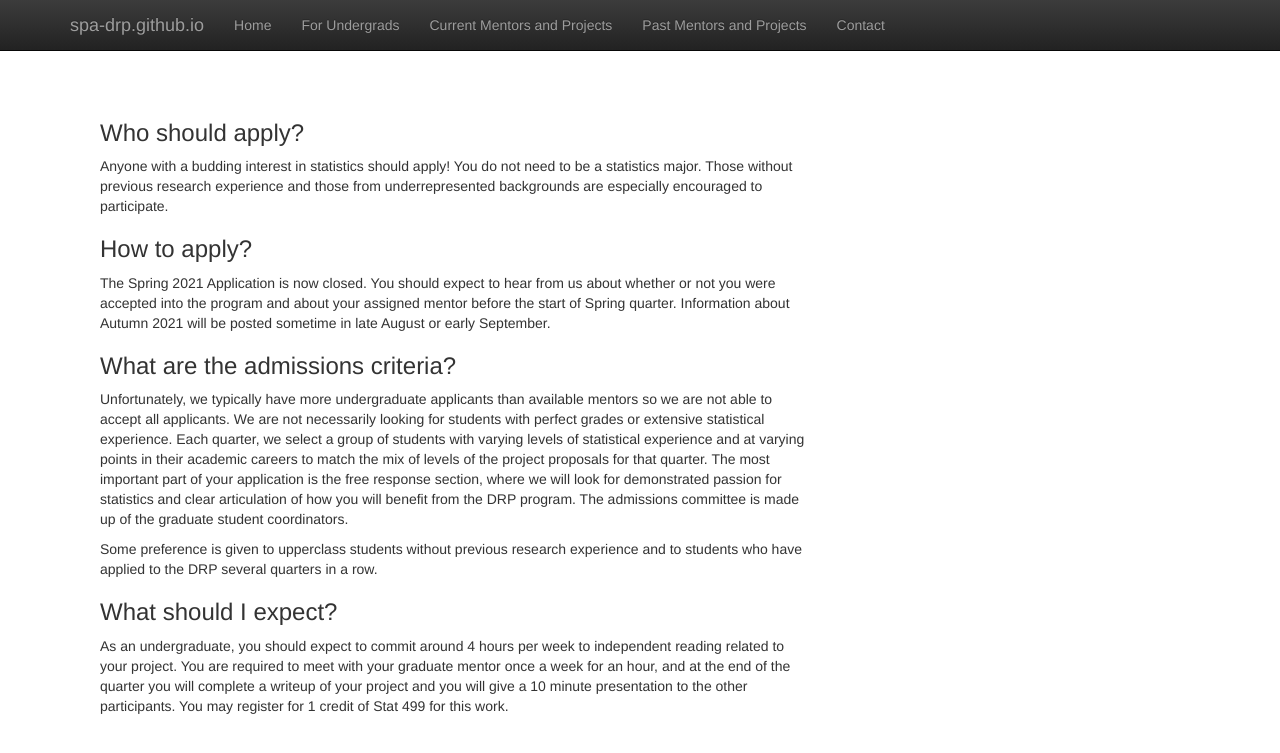
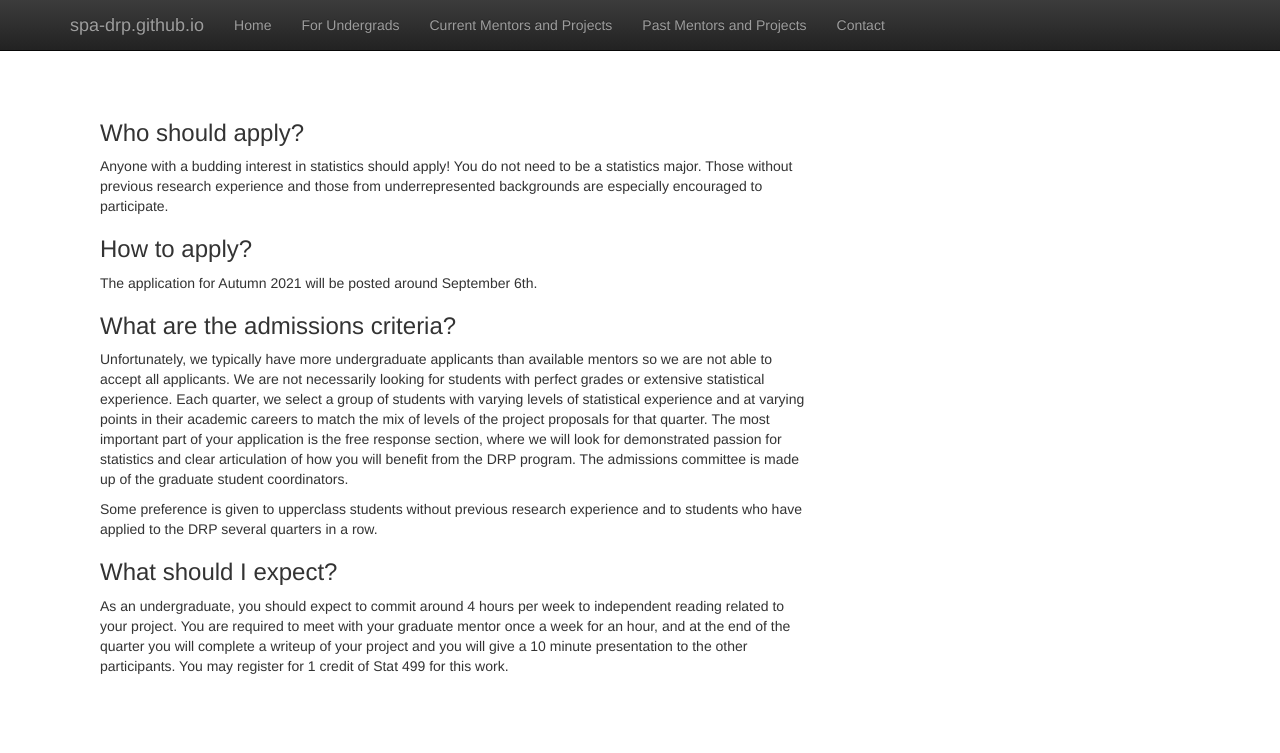
Before and after one commit to SPA-DRP/spa-drp.github.io, a Jekyll site: the page built from undergrads.html, in a window 1280 px wide. Shown: the top 753 px of the page. Built offline with Jekyll 4.4.1, drawn with Linux system fonts in a browser that asks for light colours; nearby versions of some CDN libraries; library files that are not in the unit come from our copies.

Commit message:
update for fall

```diff
--- a/undergrads.html
+++ b/undergrads.html
@@ -14,9 +14,7 @@ title:  'Undergraduates'
 </p>
   <h3> How to apply? </h3>
   <p>
-  The Spring 2021 Application is now closed.
-  You should expect to hear from us about whether or not you were accepted into the program and about your assigned mentor before the start of
-  Spring quarter. Information about Autumn 2021 will be posted sometime in late August or early September.  </p>
+The application for Autumn 2021 will be posted around September 6th.   </p>
   <h3> What are the admissions criteria? </h3>
   <p>
     Unfortunately, we typically have more undergraduate applicants than available mentors so we
```
